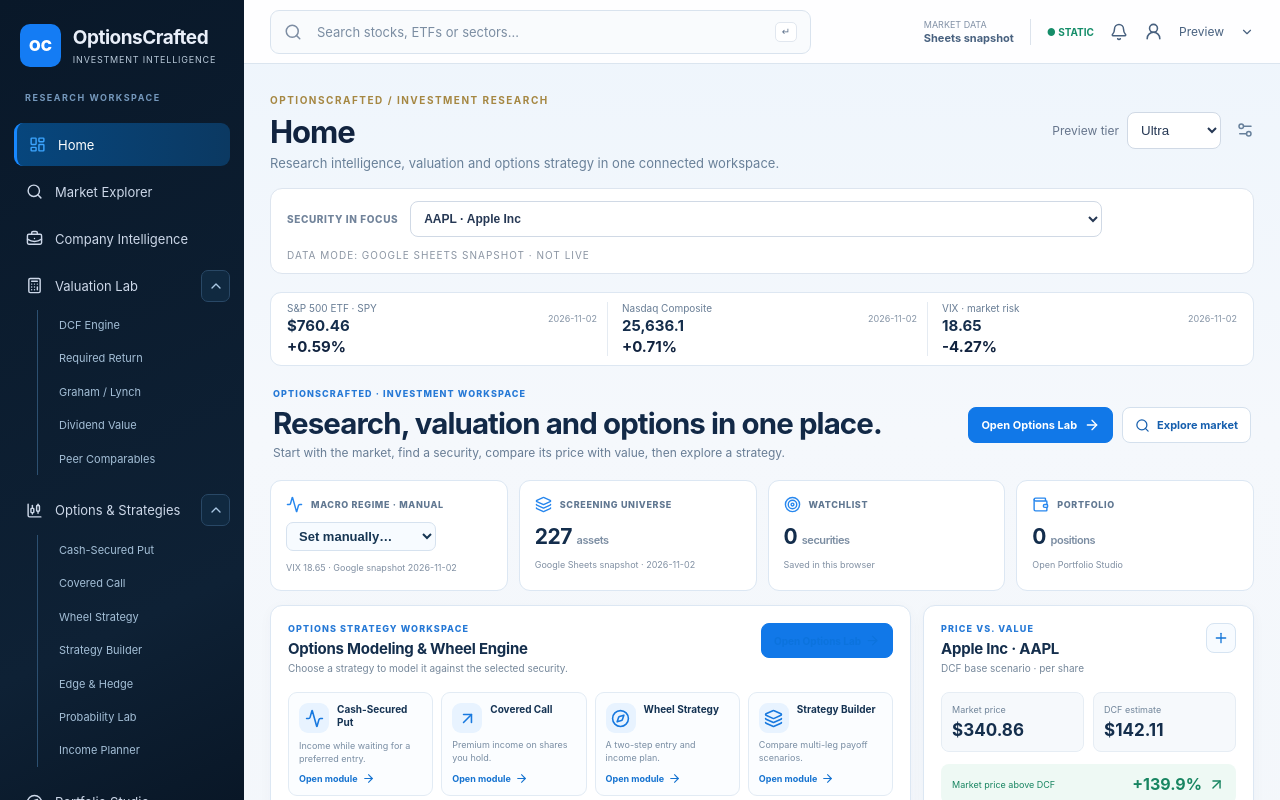
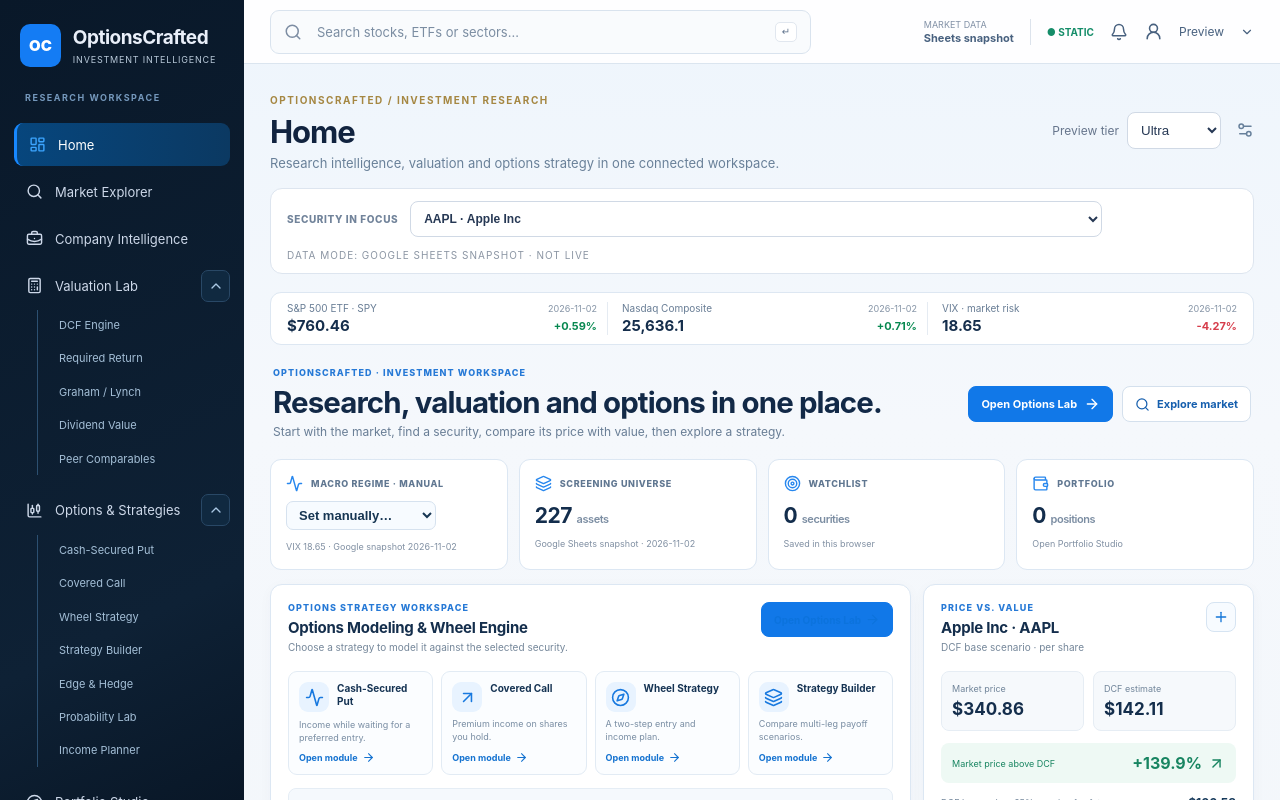
Before and after one commit to piergiorgiorocchini-maker/optioncrafted-tools-demo, a React (Vite) app in the folder platform-app/: page / in a window 1280 px wide. Shown: the top 800 px of the page. Built offline with nearby package versions, Linux system fonts and the light colour scheme.

Commit message:
Style daily return values on Home dashboard

```diff
--- a/platform-app/src/components/home-dashboard.css
+++ b/platform-app/src/components/home-dashboard.css
@@ -1,7 +1,7 @@
 .home-dashboard{grid-column:1/-1;width:100%;min-width:0;display:grid;gap:14px}
 .home-market-tape{display:grid;grid-template-columns:repeat(3,minmax(0,1fr));align-items:center;background:#fff;border:1px solid #dde7f2;border-radius:11px;padding:9px 16px;gap:10px}
 .home-market-quote{display:grid;grid-template-columns:1fr auto;gap:2px 9px;border-left:1px solid #e5ebf2;padding-left:14px;min-width:0}
-.home-market-quote:first-child{border-left:0;padding-left:0}.home-market-quote span{font-size:10px;color:#687d95}.home-market-quote strong{grid-column:1;font-size:15px;color:#152e4c}.home-market-quote small{grid-column:2;grid-row:1/3;align-self:center;font-size:9px;color:#8594a6}
+.home-market-quote:first-child{border-left:0;padding-left:0}.home-market-quote span{grid-column:1;font-size:10px;color:#687d95}.home-market-quote strong{grid-column:1;font-size:15px;color:#152e4c}.home-market-quote small{grid-column:2;grid-row:1;align-self:center;text-align:right;font-size:9px;color:#8594a6}.home-market-quote b{grid-column:2;grid-row:2;align-self:center;text-align:right;font-size:11px;font-weight:750}.home-return-positive{color:#078850!important}.home-return-negative{color:#d63d4b!important}.home-return-missing{color:#8494a6!important}
 .home-welcome{display:flex;justify-content:space-between;align-items:center;gap:22px;padding:8px 3px 4px}
 .home-eyebrow{display:block;color:#2679d6;font-size:9px;font-weight:850;letter-spacing:1.1px}
 .home-welcome h2{font-size:clamp(24px,2.3vw,33px);letter-spacing:-.9px;color:#122947;margin:7px 0 4px;line-height:1.16}
@@ -43,9 +43,9 @@
 .home-card-link{display:inline-flex;align-items:center;gap:5px;color:#0f73dc;font-size:10px;font-weight:750;text-decoration:none;margin-top:8px}
 .home-lower-grid{display:grid;grid-template-columns:minmax(0,1.35fr) repeat(2,minmax(230px,1fr));gap:12px}
 .home-table-wrap{overflow:auto;margin:12px -4px 0}
-.home-watch-table{min-width:450px;width:100%;border-collapse:collapse}
+.home-watch-table{min-width:570px;width:100%;border-collapse:collapse}
 .home-watch-table th{font-size:8px;letter-spacing:.4px;text-transform:uppercase;color:#7b8da1;background:#f4f7fa;padding:9px 8px}
-.home-watch-table td{font-size:9px;color:#304762;padding:9px 8px;border-bottom:1px solid #edf1f5;white-space:nowrap}
+.home-watch-table td{font-size:9px;color:#304762;padding:9px 8px;border-bottom:1px solid #edf1f5;white-space:nowrap}.home-watch-table td.home-return-positive,.home-watch-table td.home-return-negative,.home-watch-table td.home-return-missing{font-weight:750}
 .home-ticker-link{display:grid;text-align:left;border:0;background:none;padding:0;color:#0e68c6;cursor:pointer}.home-ticker-link strong{font-size:10px}.home-ticker-link small{font-size:8px;color:#8494a5;margin-top:2px;max-width:150px;overflow:hidden;text-overflow:ellipsis}
 .home-remove-watch{border:0;background:transparent;color:#8798aa;cursor:pointer}
 .home-empty-watch{display:grid;justify-items:center;text-align:center;gap:6px;padding:20px 8px;color:#73869a}.home-empty-watch svg{color:#3b8be6}.home-empty-watch strong{color:#183552;font-size:12px}.home-empty-watch p{font-size:9px;margin:0 0 5px}.home-inline-notice{min-height:13px;margin:4px 0 0;font-size:9px;color:#43835f}
```
